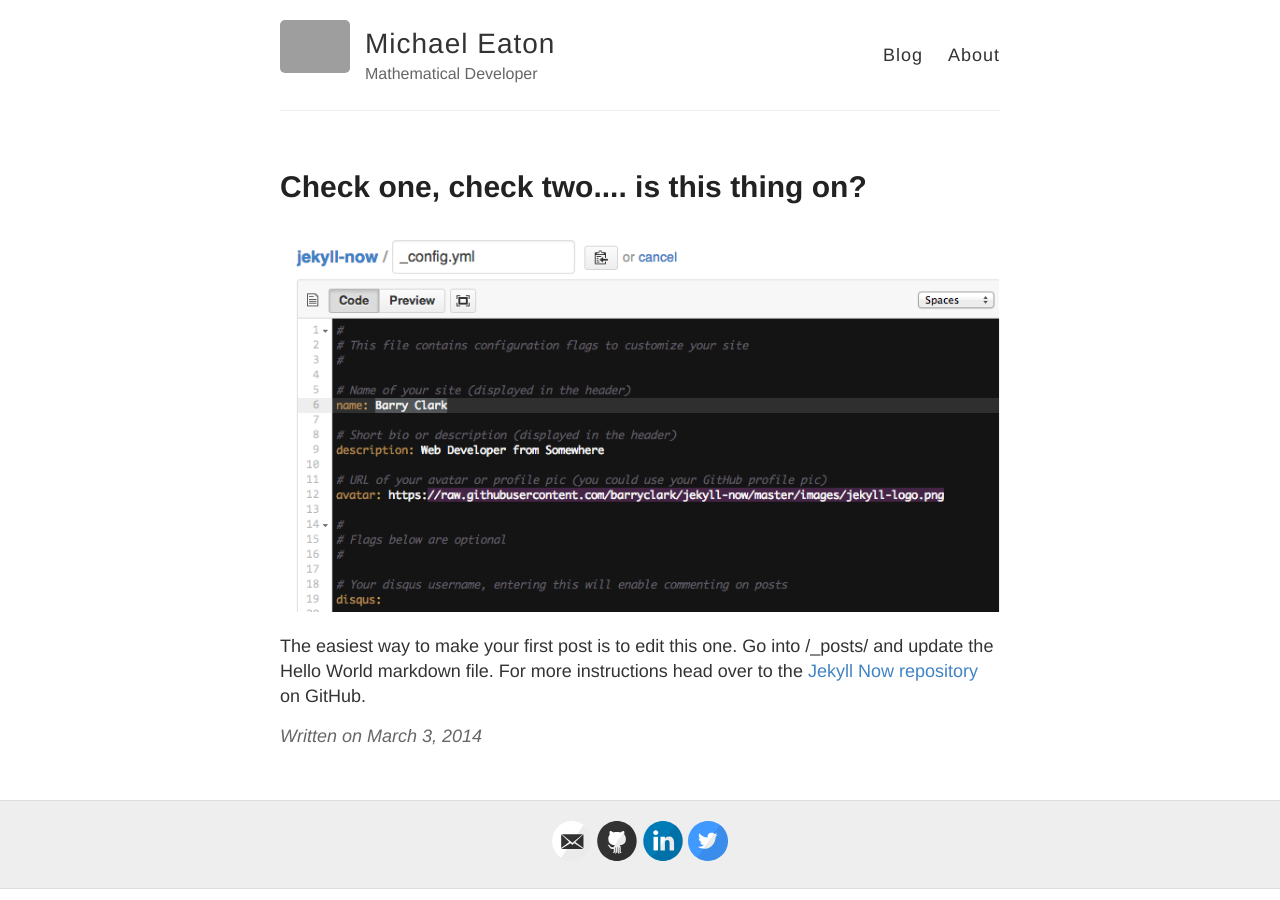
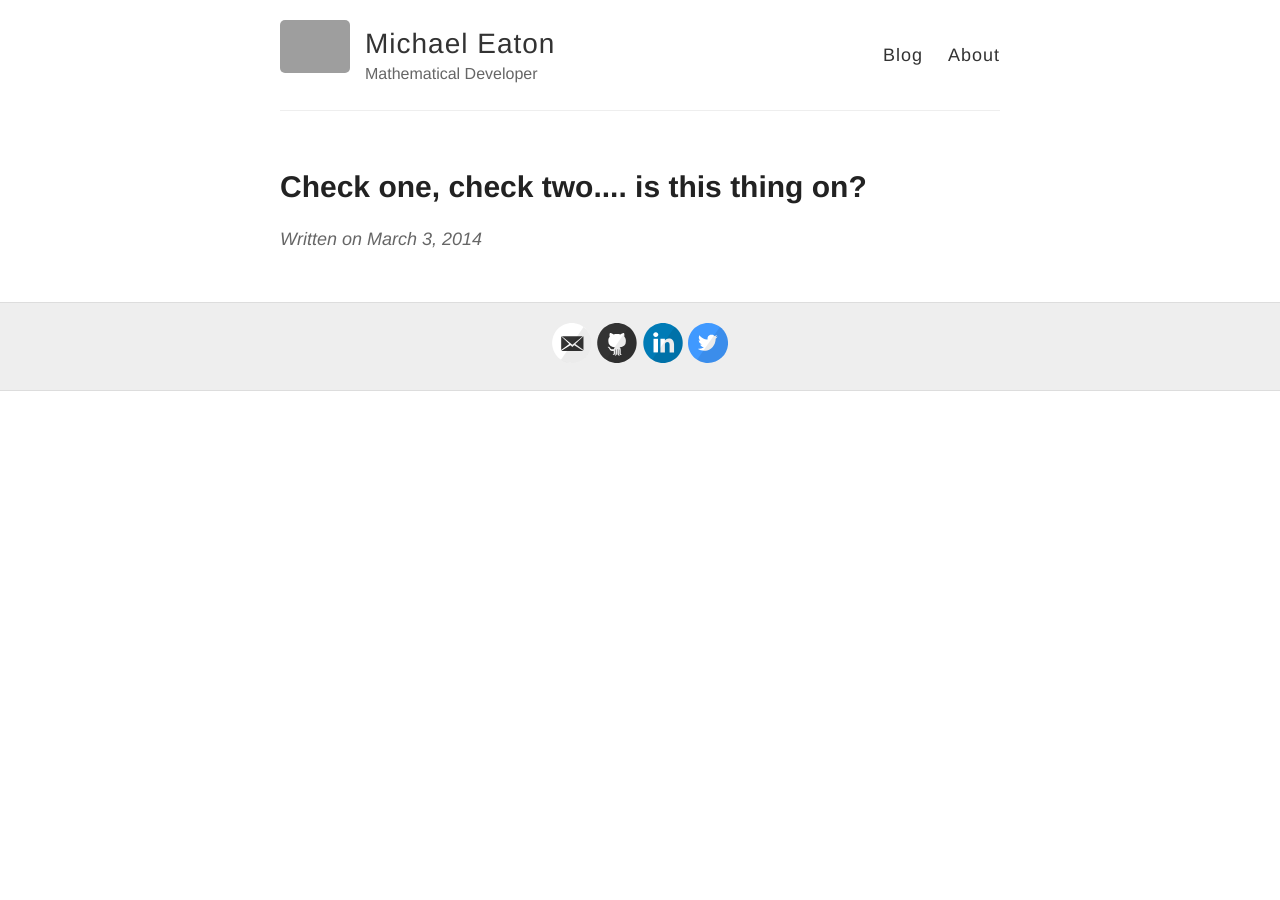
Before and after one commit to mpeaton/mpeaton.github.io.old, a Jekyll site: the page built from _posts/2014-3-3-Hello-World.md, in a window 1280 px wide. Built offline with Jekyll 4.4.1, drawn with Linux system fonts in a browser that asks for light colours; grey boxes are pictures that could not be loaded.

Commit message:
Get rid of Barry

```diff
--- a/_posts/2014-3-3-Hello-World.md
+++ b/_posts/2014-3-3-Hello-World.md
@@ -2,7 +2,3 @@
 layout: post
 title: Check one, check two.... is this thing on?
 ---
-
-![_config.yml]({{ site.baseurl }}/images/config.png)
-
-The easiest way to make your first post is to edit this one. Go into /_posts/ and update the Hello World markdown file. For more instructions head over to the [Jekyll Now repository](https://github.com/barryclark/jekyll-now) on GitHub.
```
